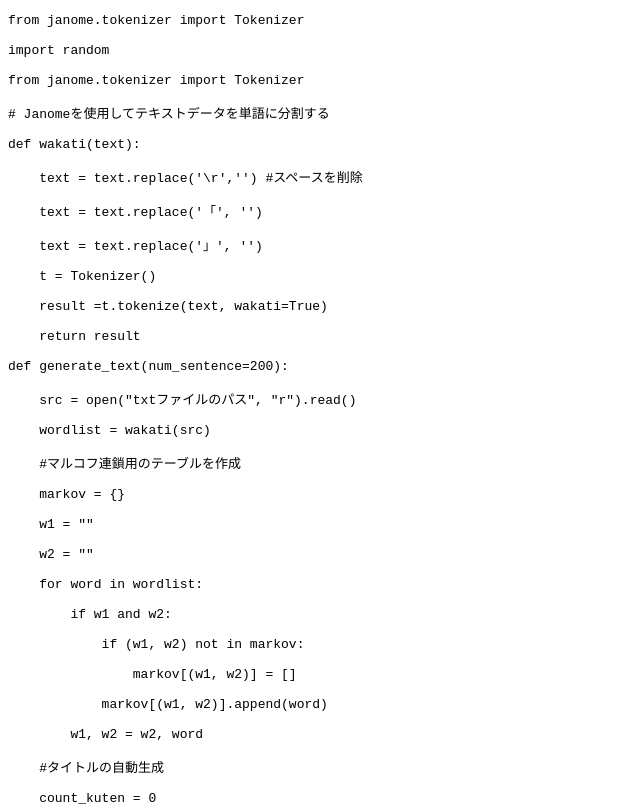
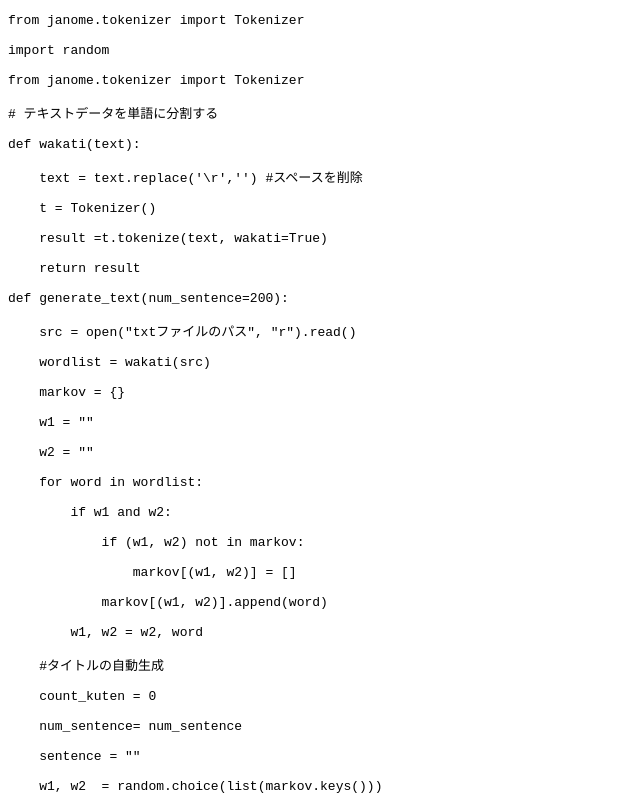
Before and after one commit to IT-Engineer-K/Markov-chain, a plain HTML site: page index.html in a window 1280 px wide. Shown: the top 806 px of the page, without its empty margins (0-640 px from the left). Drawn offline with Linux system fonts and the light colour scheme.

Commit message:
Update index.html

```diff
--- a/index.html
+++ b/index.html
@@ -8,18 +8,15 @@
     <pre>from janome.tokenizer import Tokenizer<br>
 import random<br>
 from janome.tokenizer import Tokenizer<br>
-# Janomeを使用してテキストデータを単語に分割する<br>
+# テキストデータを単語に分割する<br>
 def wakati(text):<br>
     text = text.replace('\r','') #スペースを削除<br>
-    text = text.replace('「', '')<br>
-    text = text.replace('」', '')<br>
     t = Tokenizer()<br>
     result =t.tokenize(text, wakati=True)<br>
     return result<br>
 def generate_text(num_sentence=200):<br>
     src = open("txtファイルのパス", "r").read()<br>
     wordlist = wakati(src)<br>
-    #マルコフ連鎖用のテーブルを作成<br>
     markov = {}<br>
     w1 = ""<br>
     w2 = ""<br>
```
